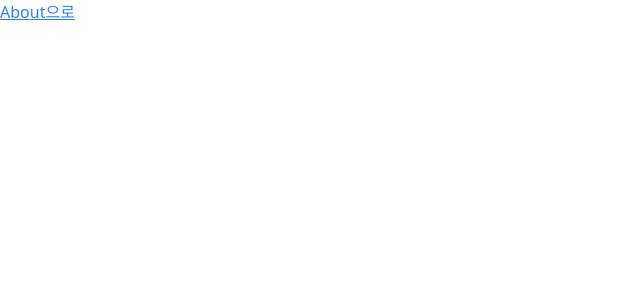
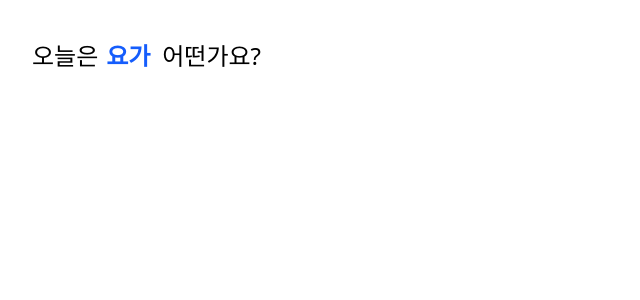
Before and after one commit to iambean-git/codeit-sprint, a Next.js app: page / in a window 1280 px wide. Shown: the top 300 px of the page, without its empty margins (0-640 px from the left). Built offline with nearby package versions, Linux system fonts and the light colour scheme.

Commit message:
단어 변경 애니메이션션

```diff
--- /dev/null
+++ b/src/app/components/WordChangeExample.tsx
@@ -0,0 +1,65 @@
+"use client";
+
+import { useState, useEffect } from "react";
+import { motion, AnimatePresence } from "motion/react";
+export const WordChangeAnimation = ({
+  prefix,
+  suffix,
+  words,
+  interval = 2000,
+}: {
+  prefix: string;
+  suffix: string;
+  words: string[];
+  interval?: number;
+}) => {
+  const [currentIndex, setCurrentIndex] = useState(0);
+
+  useEffect(() => {
+    const timer = setInterval(() => {
+      // currentIndex를 현재 단어 개수로 나눈 나머지를 구함
+      // 단어가 4개라면 0, 1, 2, 3, 0, 1, 2, 3, ...
+      setCurrentIndex((prev) => (prev + 1) % words.length);
+    }, interval);
+
+    return () => clearInterval(timer);
+  }, [words, interval]);
+
+  return (
+    <div className="flex h-12 items-center overflow-hidden text-2xl">
+      <span>{prefix}</span>
+      <div className="relative mx-2 inline-block w-12 overflow-hidden">
+        <AnimatePresence mode="popLayout">
+          <motion.span
+            key={currentIndex}
+            initial={{ y: 50, opacity: 0 }}
+            animate={{ y: 0, opacity: 1 }}
+            exit={{ y: -50, opacity: 0 }}
+            transition={{ duration: 0.5 }}
+            className="inline-block font-bold text-blue-600"
+          >
+            {`${words[currentIndex]}`}
+          </motion.span>
+        </AnimatePresence>
+      </div>
+      <span>{suffix}</span>
+    </div>
+  );
+};
+
+// 사용 예시
+export default function WordChangeExample() {
+  // 단어 목록
+  const words = ["러닝", "게임", "볼링", "요가", "독서"];
+
+  return (
+    <div className="p-8">
+      <WordChangeAnimation
+        prefix="오늘은"
+        suffix="어떤가요?"
+        words={words}
+        interval={2000}
+      />
+    </div>
+  );
+}
--- a/src/app/layout.tsx
+++ b/src/app/layout.tsx
@@ -10,9 +10,7 @@
 }>) {
   return (
     <html lang="en">
-      <body>
-        <Providers>{children}</Providers>
-      </body>
+      <body>{children}</body>
     </html>
   );
 }
--- a/src/app/page.tsx
+++ b/src/app/page.tsx
@@ -1,17 +1,11 @@
 // app/page.tsx
 
-import Link from "next/link";
-import PageTransition from "@/components/PageTransition";
+import WordChangeExample from "./components/WordChangeExample";
 
 export default function Page() {
   return (
-    <PageTransition>
-      <div>
-        <Link className="text-blue-500 underline" href="/about">
-          About으로
-        </Link>
-        {/* 코드 생략*/}
-      </div>
-    </PageTransition>
+    <>
+      <WordChangeExample />
+    </>
   );
 }
```
